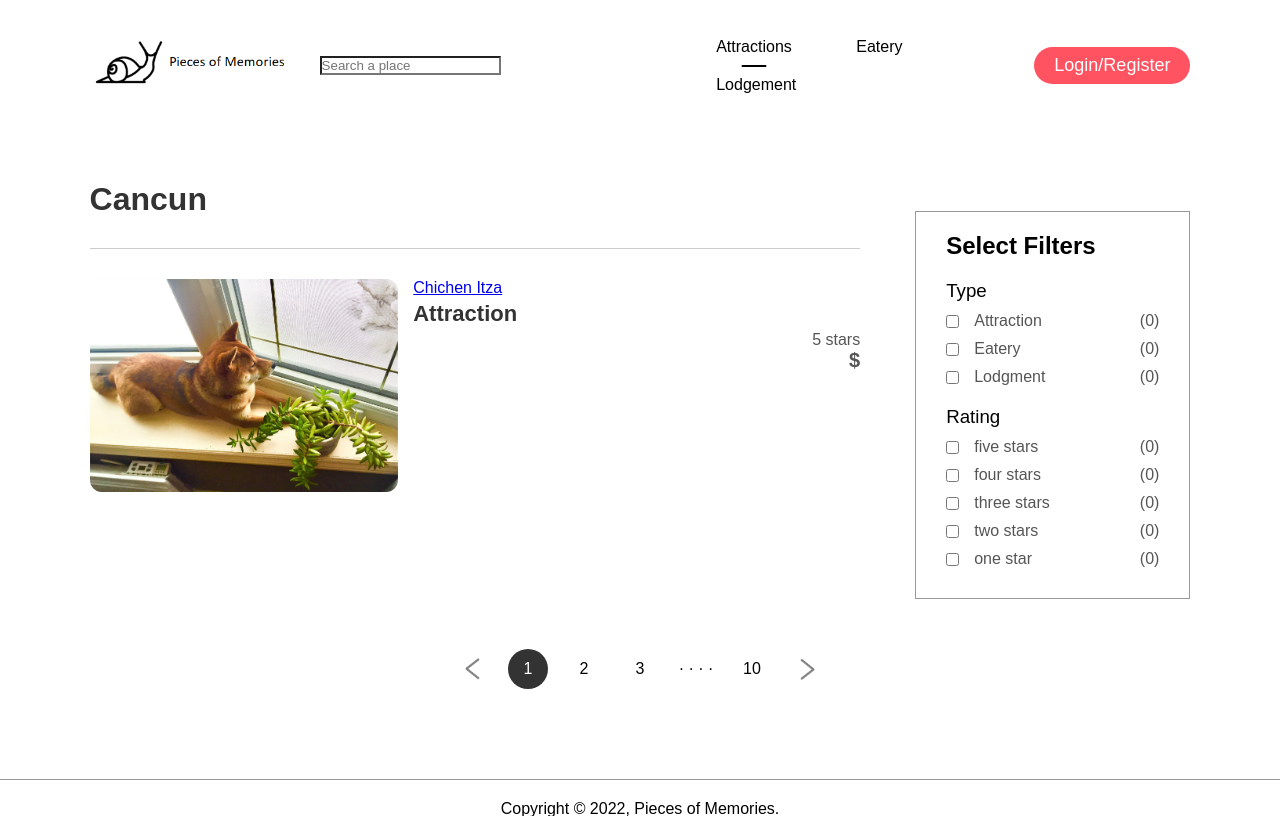
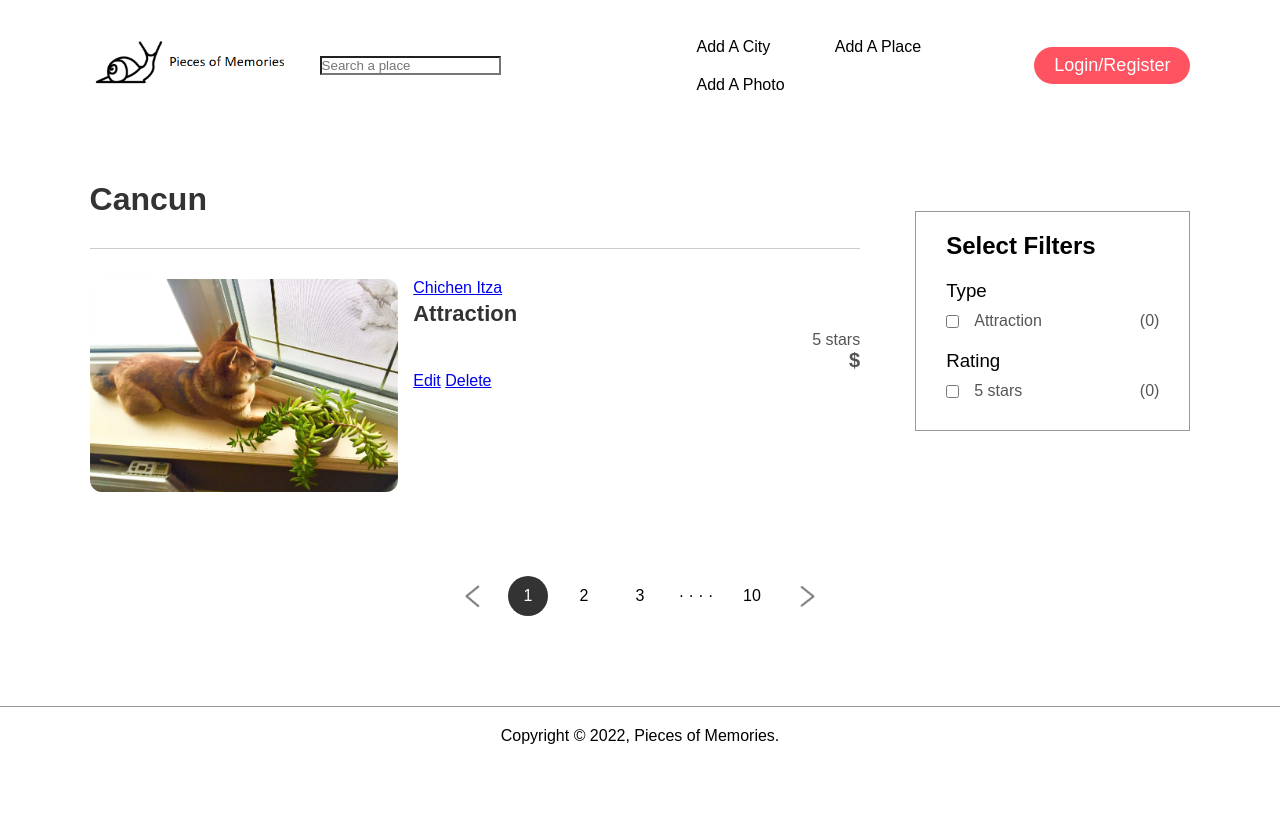
Before and after one commit to shhxf2013/POM, a Django app: page /city/1/ in a window 1280 px wide. Shown: the top 816 px of the page. After the commit the page ends 744 px from the top, so only its background shows below. Run offline with Django 3.2, Linux system fonts and the light colour scheme; data comes from the database, SQL or seed files in the repository; some libraries are stand-ins or nearby versions.

Commit message:
addCity addPlace

```diff
--- a/Templates/navbar.html
+++ b/Templates/navbar.html
@@ -10,9 +10,9 @@
             </form>
         </div>
         <ul class="nav-links">
-            <li><a href="#" class="active">Attractions</a></li>
-            <li><a href="#">Eatery</a></li>
-            <li><a href="#">Lodgement</a></li>
+            <li><a href="{% url 'add-city' %}">Add A City</a></li>
+            <li><a href="{% url 'add-place' %}">Add A Place</a></li>
+            <li><a href="#">Add A Photo</a></li>
         </ul>
         {% if request.user.is_authenticated %}
         <p>Hello {{request.user}}</p>
--- a/base/models.py
+++ b/base/models.py
@@ -9,6 +9,7 @@ class Continente(models.Model):
         return self.name
 
 class City(models.Model):
+    user = models.ForeignKey(User, on_delete=models.SET_NULL, null=True)
     name = models.CharField(max_length=200)
     description = models.TextField(null=True, blank=True)
     country = models.CharField(max_length=50, null=True)
@@ -18,20 +19,6 @@ class City(models.Model):
 
     class Meta:
         ordering = ['-updated', '-created']
-
-    def __str__(self):
-        return self.name
-
-class LocOfInt(models.Model):
-    user = models.ForeignKey(User, on_delete=models.CASCADE)
-    name = models.CharField(max_length=200)
-    city = models.ForeignKey(City, on_delete=models.CASCADE)
-    tag = models.CharField(max_length=50, null=True)
-    price = models.CharField(max_length=50, null=True)
-    # latLong =
-    updated = models.DateTimeField(auto_now=True)
-    created = models.DateTimeField(auto_now_add=True)
-    # comment =
 
     def __str__(self):
         return self.name
--- a/base/templates/base/cityPage.html
+++ b/base/templates/base/cityPage.html
@@ -6,10 +6,10 @@
         <div class="left-col">
             <h1>{{city.name}}</h1>
             <div class="places">
-                <div class="places-img">
-                    <img src="{% static 'images/3.jpg' %}">
-                </div>
                 {% for place in places %}
+                    <div class="places-img">
+                        <img src="{% static 'images/3.jpg' %}">
+                    </div>
                     <div class="places-info">
                         <p><a href="{% url 'place' place.id %}">{{place.name}}</a></p>
                         <h3>{{place.tag}}</h3>
@@ -18,6 +18,9 @@
                             <p>{{place.rating}}</p>
                             <h4>{{place.price}}</h4>
                         </div>
+                        <a href="{% url 'update-place' place.id %}">Edit</a>
+                        <a href="{% url 'delete-place' place.id %}">Delete</a>
+
                     </div>
                 {% endfor %}
             </div>
@@ -26,32 +29,17 @@
             <div class="sidebar">
                 <h2>Select Filters</h2>
                 <h3>Type</h3>
-                <div class="filter">
-                    <input type="checkbox"> <p>Attraction</p> <span>(0)</span>
-                </div>
-                <div class="filter">
-                    <input type="checkbox"> <p>Eatery</p> <span>(0)</span>
-                </div>
-                <div class="filter">
-                    <input type="checkbox"> <p>Lodgment</p> <span>(0)</span>
-                </div>
+                {% for place in places %}
+                    <div class="filter">
+                        <input type="checkbox"> <p>{{place.tag}}</p> <span>(0)</span>
+                    </div>
+                {% endfor %}
                 <h3>Rating</h3>
-                <div class="filter">
-                    <input type="checkbox"> <p>five stars</p> <span>(0)</span>
-                </div>
-                <div class="filter">
-                    <input type="checkbox"> <p>four stars</p> <span>(0)</span>
-                </div>
-                <div class="filter">
-                    <input type="checkbox"> <p>three stars</p> <span>(0)</span>
-                </div>
-                <div class="filter">
-                    <input type="checkbox"> <p>two stars</p> <span>(0)</span>
-                </div>
-                <div class="filter">
-                    <input type="checkbox"> <p>one star</p> <span>(0)</span>
-                </div>
-
+                {% for place in places %}
+                    <div class="filter">
+                        <input type="checkbox"> <p>{{place.rating}}</p> <span>(0)</span>
+                    </div>
+                {% endfor %}
             </div>
         </div>
     </div>
--- a/base/templates/base/home.html
+++ b/base/templates/base/home.html
@@ -18,7 +18,6 @@
     </div>
     <div  class="container">
         <h2 class="sub-title">City Name</h2>
-        <a href="{% url 'add-city' %}">Add City</a>
         <div  class="byCity">
             {% for city in cities %}
                 <div>
--- a/base/templates/base/placePage.html
+++ b/base/templates/base/placePage.html
@@ -4,10 +4,14 @@
 
 <div class="place-details">
     <div class="place-title">
-        <h1>Place Name</h1>
+        <h1>{{place.id}}</h1>
     </div>
 
 </div>
+<div class="map">
+    <h3>Location on map</h3>
+    <iframe src="https://www.google.com/maps/embed?pb=!1m18!1m12!1m3!1d2970.122888131338!2d12.490042215699862!3d41.890214172634444!2m3!1f0!2f0!3f0!3m2!1i1024!2i768!4f13.1!3m3!1m2!1s0x132f61b6532013ad%3A0x28f1c82e908503c4!2sColosseum!5e0!3m2!1sen!2sca!4v1661099865234!5m2!1sen!2sca" width="600" height="450" style="border:0;" allowfullscreen="" loading="lazy" referrerpolicy="no-referrer-when-downgrade"></iframe>
 
+</div>
 
 {% endblock %}
--- a/base/urls.py
+++ b/base/urls.py
@@ -12,5 +12,8 @@ urlpatterns = [
     path('update-city/<str:pk>/', views.updateCity, name='update-city'),
     path('delete-city/<str:pk>/', views.deleteCity, name='delete-city'),
     path('place/<str:pk>/', views.place, name="place"),
+    path('add-place/', views.addPlace, name='add-place'),
+    path('update-place/<str:pk>/', views.updatePlace, name='update-place'),
+    path('delete-place/<str:pk>/', views.deletePlace, name='delete-place'),
 
 ]
--- a/base/views.py
+++ b/base/views.py
@@ -9,7 +9,7 @@ from django.db.models import Q
 from django.http import HttpResponse
 # from datetime import datetime
 from .models import City, Continente, Place, Photo
-from .forms import CityForm
+from .forms import CityForm, PlaceForm
 
 def loginPage(request):
     page = 'login'
@@ -72,11 +72,10 @@ def home(request):
 
 def city(request, pk):
     city = City.objects.get(id=pk)
-    city_places = city.place_set.all()
+    city_places = city.place_set.all().order_by('-created')
     context = {
         'city':city,
         'places': city_places,
-        # 'tags': tags
     }
     return render(request, 'base/cityPage.html', context)
 
@@ -86,7 +85,8 @@ def addCity(request):
     if request.method == 'POST':
         form = CityForm(request.POST)
         if form.is_valid():
-            form.save()
+            city = form.save(commit=False)
+            city.user = request.user
             return redirect('home')
     context = {'form': form}
     return render(request, 'base/city_form.html', context)
@@ -118,6 +118,31 @@ def place(request,pk):
     return render(request, 'base/placePage.html')
 
 @login_required(login_url='login')
+def addPlace(request):
+    form = PlaceForm()
+    if request.method == 'POST':
+        form = PlaceForm(request.POST)
+        if form.is_valid():
+            place = form.save(commit=False)
+            place.user = request.user
+            return redirect('home')
+    context = {'form': form}
+    return render(request, 'base/place_form.html', context)
+
+@login_required(login_url='login')
+def updatePlace(request, pk):
+    place = Place.objects.get(id=pk)
+    form = PlaceForm(instance=place)
+    if request.method == 'POST':
+        form = PlaceForm(request.POST, instance=place)
+        if form.is_valid():
+            form.save()
+            return redirect('home')
+
+    context = {'form': form}
+    return render(request, 'base/place_form.html', context)
+
+@login_required(login_url='login')
 def deletePlace(request,pk):
     place = Place.objects.get(id=pk)
     if request.user != place.user:
@@ -127,3 +152,8 @@ def deletePlace(request,pk):
         place.delete()
         return redirect('home')
     return render(request, 'base/delete.html', {'obj':place})
+
+@login_required(login_url='login')
+def addPhoto(request):
+    context = {}
+    return render(request, '', context)
```
Also changed, not shown: base/forms.py (+8 -1 lines), base/templates/base/place_form.html (added, +14 -0 lines), static/styles/main.css (+27 -24 lines), base/migrations/0005_auto_20220821_1952.py (added), db.sqlite3.
